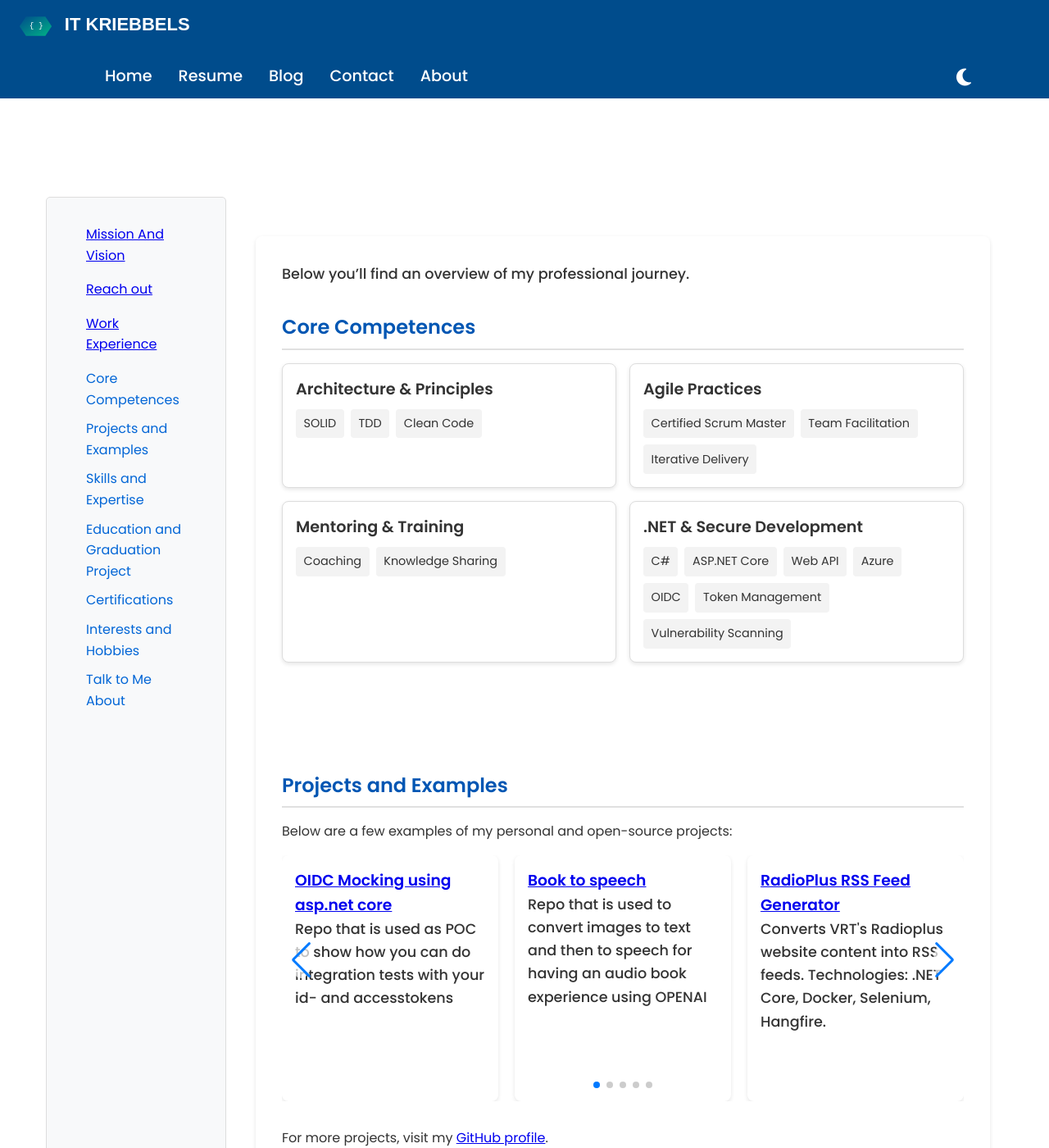
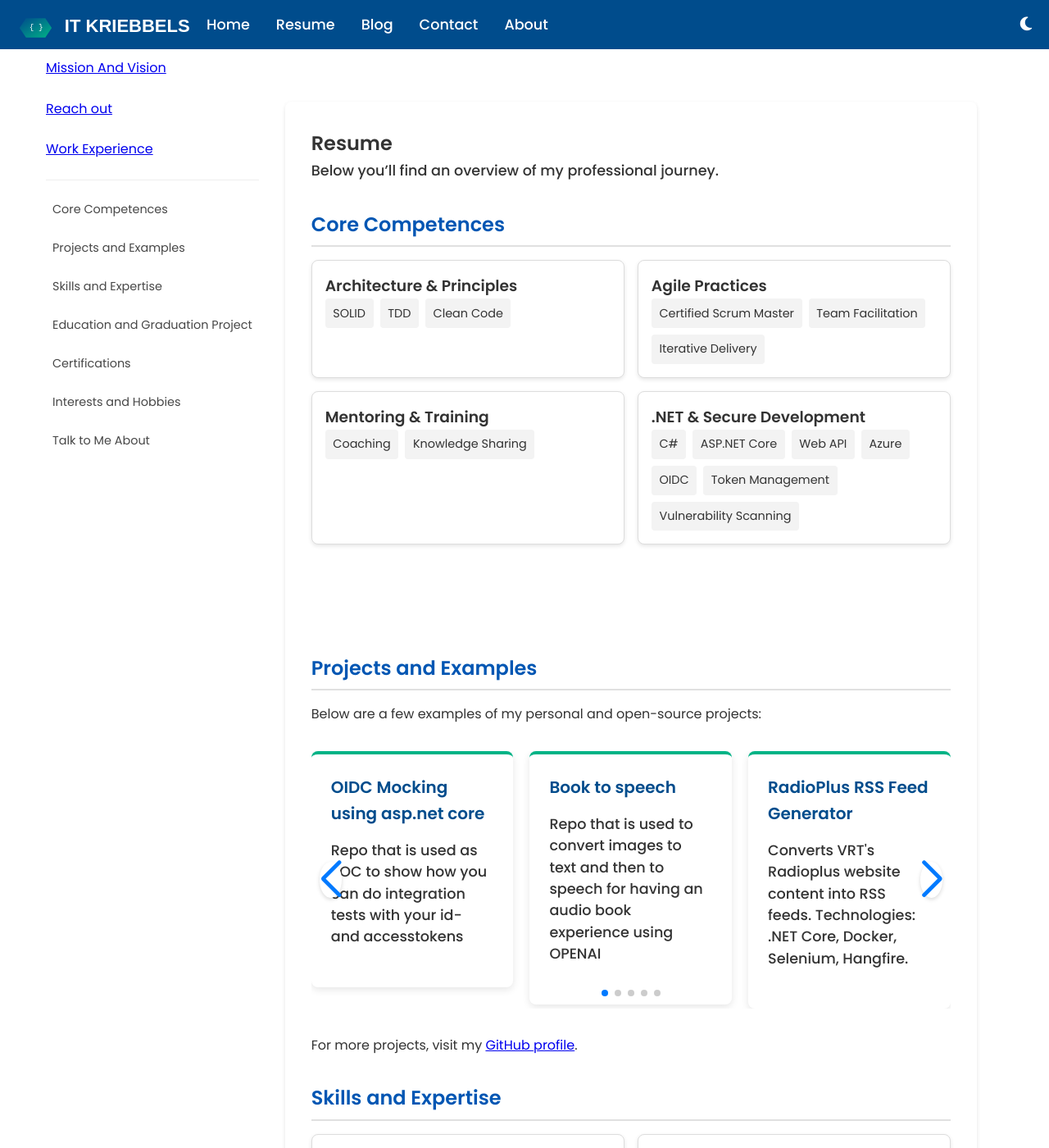
Before and after one commit to kriebb/kriebb.github.io, a Jekyll site: the page built from resume.md, in a window 1280 px wide and 1400 px high. Shown: the whole window at 82% size. Built offline with Jekyll 4.4.1, drawn with Linux system fonts in a browser that asks for light colours; nearby versions of some CDN libraries.

Commit message:
fixing css issues around the header, the main content and the sidebar and the cards of the project

```diff
--- a/assets/css/header.css
+++ b/assets/css/header.css
@@ -2,28 +2,35 @@
 /* General Navbar */
 header {
   background-color: var(--primary-color);
-  position: sticky;
+  position: fixed;
   top: 0;
+  left: 0;
   width: 100%;
   z-index: 999;
-  height: 120px; /* or however tall your header is */
+  height: 60px;
+  display: flex;
+  align-items: center;
+  justify-content: space-between;
+  padding: 0 1rem;
 }
 
 .navbar {
   display: flex;
   align-items: center;
   justify-content: space-between;
-  width: 90%;
-  margin: 0 auto;
-  padding: 0.5rem 1rem; /* Reduced top/bottom space */
-  gap: 1rem;           /* Only if you want consistent spacing */
-  height: 60px;
+  width: 100%;
+}
+
+.nav-logo {
+  display: flex;
+  align-items: center;
+  height: 100%;
 }
 
 img {
-  max-height: 40px;    /* Ensure a consistent logo size */
+  max-height: 40px;
   display: block;
-  margin: 0.5rem 1rem;           /* Remove default margins if any */
+  margin: 0;
 }
 
 /* Hamburger Menu */
@@ -36,30 +43,23 @@ img {
   cursor: pointer;
 }
 
-/* Navigation Links (Default: Hidden on Mobile) */
+/* Navigation Links (Default: Visible on Desktop) */
 .nav-links {
+  display: flex;
   list-style: none;
-  display: none;
-  flex-direction: column;
-  align-items: center;
-  width: 100%;
-  background: var(--primary-color);
-  position: absolute;
-  top: 60px; /* Adjust based on header height */
-  left: 0;
-  padding: 1rem 0;
-  transition: all 0.3s ease-in-out;
+  margin: 0;
+  padding: 0;
+}
+.nav-links li {
+  margin: 0 1rem;
 }
 
-.nav-links li {
-  margin: 1rem 0;
-}
 
 .nav-links a {
   color: var(--white);
   text-decoration: none;
   font-weight: 500;
-  font-size: 1.2rem;
+  font-size: 1.1rem;
   transition: color 0.3s ease;
 }
 
@@ -67,15 +67,11 @@ img {
   color: var(--accent-color);
 }
 
-/* When Menu is Open */
-.nav-open .nav-links {
-  display: flex;
-}
-
+/* Nav Actions (Theme Toggle, etc.) */
 .nav-actions {
   display: flex;
   align-items: center;
-  margin-left: auto; /* Pushes it to the right */
+  margin-left: auto;
 }
 
 /* Explicitly ensure hidden attribute works as expected */
@@ -92,22 +88,25 @@ img {
   transition: transform 0.2s ease;
   width: 24px;
   height: 24px;
-  display: inline-flex; /* Changed from flex to avoid conflict with hidden */
+  display: inline-flex;
   align-items: center;
   justify-content: center;
+  margin-left: 0.5rem;
+  padding: 0.3rem;
 }
 
-/* Specifically adjust the sun icon to match the visual weight of the moon */
 .dark-mode-btn {
-  font-size: 1.5rem;
+  font-size: 1.2rem;
 }
 
 .light-mode-btn {
-  font-size: 1.7rem; /* Slightly larger to compensate for optical differences */
+  font-size: 1.4rem;
 }
 
 .dark-mode-btn:hover, .light-mode-btn:hover {
   transform: scale(1.1);
+  background-color: rgba(255, 255, 255, 0.1);
+  border-radius: 4px;
 }
 
 /* Dark Mode */
@@ -116,54 +115,60 @@ img {
   box-shadow: 0 2px 5px rgba(0, 0, 0, 0.6);
 }
 
-.dark-mode .nav-links {
-  background: var(--dark-primary-color);
-}
-
 .dark-mode .nav-links a {
   color: var(--dark-text-color);
 }
 
 .dark-mode .nav-links a:hover {
+  color: var(--accent-color);
   opacity: 0.8;
 }
 
-/* Show Menu on Desktop */
-@media (min-width: 768px) {
+.dark-mode .nav-toggle,
+.dark-mode .dark-mode-btn,
+.dark-mode .light-mode-btn {
+  color: var(--dark-text-color);
+}
+
+/* Mobile Navigation */
+@media (max-width: 768px) {
+  .nav-toggle {
+    display: block;
+    order: 1;
+  }
+
+  .nav-logo {
+    order: 2;
+    margin: 0 auto;
+  }
+
+  .nav-actions {
+    order: 3;
+  }
+
   .nav-links {
-    display: flex;
-    flex-direction: row;
-    position: static;
-    background: none;
-    width: auto;
-    padding: 0;
+    display: none; /* Hidden by default on mobile */
+    position: absolute;
+    top: 60px;
+    left: 0;
+    width: 100%;
+    background-color: var(--primary-color);
+    flex-direction: column;
+    padding: 1rem 0;
   }
 
   .nav-links li {
-    margin: 0 1rem;
+    margin: 0.7rem 0;
   }
 
-  .nav-toggle {
-    display: none; /* Hide hamburger menu on desktop */
-  }
-}
-
-/* Show Hamburger on Mobile */
-@media (max-width: 768px) {
-  .nav-toggle {
-    display: block;
+  /* When menu is open */
+  .nav-open .nav-links {
+    display: flex;
   }
 
-  .dark-mode-btn {
-    font-size: 1.2rem;
-  }
-
-  .light-mode-btn {
-    font-size: 1.4rem; /* Slightly larger on mobile too */
-  }
-
-  header {
-    transition: transform 0.3s ease-in-out;
+  .dark-mode .nav-links {
+    background-color: var(--dark-primary-color);
+    box-shadow: 0 4px 6px rgba(0, 0, 0, 0.3);
   }
 
   /* Hide header on scroll down */
--- a/assets/css/page.css
+++ b/assets/css/page.css
@@ -300,39 +300,83 @@ details[open] summary {
 
 /* Swiper, etc. (Light Mode) */
 .swiper-container-wrapper {
-  position: relative;
+  margin: 2rem 0;
+  padding: 0;
 }
 
 .swiper {
   width: 100%;
-  height: 300px;
-  margin-bottom: 2rem;
+  padding-bottom: 40px; /* Space for pagination */
 }
 .swiper-slide {
   background-color: var(--white);
   border-radius: 8px;
-  box-shadow: 0 2px 5px rgba(0,0,0,0.1);
+  box-shadow: 0 3px 10px rgba(0, 0, 0, 0.1);
+  padding: 1.5rem;
+  height: auto;
   display: flex;
   flex-direction: column;
-  justify-content: center;
-  align-items: center;
-  padding: 1rem;
+  border-top: 4px solid var(--accent-color);
+  transition: transform 0.3s ease, box-shadow 0.3s ease;
+}
+.swiper-slide:hover {
+  transform: translateY(-5px);
+  box-shadow: 0 5px 15px rgba(0, 0, 0, 0.15);
 }
 
+/* Card content */
+.swiper-slide h3 {
+  margin-top: 0;
+  margin-bottom: 1rem;
+  font-size: 1.25rem;
+  color: var(--primary-color);
+}
+
+.swiper-slide h3 a {
+  color: inherit;
+  text-decoration: none;
+  transition: color 0.2s ease;
+}
+
+.swiper-slide h3 a:hover {
+  color: var(--accent-color);
+}
+
+.swiper-slide p {
+  margin: 0;
+  font-size: 0.95rem;
+  line-height: 1.5;
+  flex-grow: 1;
+}
+
+/* Navigation arrows */
 .swiper-button-prev,
 .swiper-button-next {
-  background-color: rgba(255, 255, 255, 0.7);
+  background-color: var(--white);
+  width: 40px;
+  height: 40px;
   border-radius: 50%;
-  padding: 0.5rem;
-  color: #000;
-  transition: background-color 0.3s ease;
-  position: absolute;
-  top: 50%;
-  transform: translateY(-50%);
-  z-index: 10;
+  box-shadow: 0 2px 5px rgba(0, 0, 0, 0.15);
+  color: var(--primary-color);
+}
+
+.swiper-button-prev:after,
+.swiper-button-next:after {
+  font-size: 18px;
+  font-weight: bold;
 }
 .swiper-button-prev {
   left: 0rem;  /* or 0, or however far you want them outside */
+}
+/* Pagination bullets */
+.swiper-pagination-bullet {
+  background: var(--primary-color);
+  opacity: 0.5;
+}
+
+.swiper-pagination-bullet-active {
+  opacity: 1;
+  background: var(--accent-color);
 }
 
 .swiper-button-next {
@@ -376,10 +420,7 @@ details[open] summary {
 
 /* Card title styling */
 .competency-title {
-  font-size: 1.2rem;
-  font-weight: 600;
-  margin: 0 0 0.5rem 0;
-  color: #333;
+  scroll-margin-top: 70px;
 }
 
 /* Container for each set of items */
@@ -406,10 +447,41 @@ details[open] summary {
 }
 
 
-/* Dark Mode Swiper Slides */
+/* Dark mode adjustments */
 .dark-mode .swiper-slide {
-  background-color: #2a2a2a;
-  box-shadow: 0 2px 5px rgba(0,0,0,0.5);
+  background-color: var(--dark-primary-color);
+  border-top-color: var(--accent-color);
+  box-shadow: 0 3px 10px rgba(0, 0, 0, 0.3);
+}
+
+.dark-mode .swiper-slide h3 {
+  color: var(--dark-text-color);
+}
+
+.dark-mode .swiper-button-prev,
+.dark-mode .swiper-button-next {
+  background-color: var(--dark-primary-color);
+  color: var(--dark-text-color);
+}
+/* Equal height cards */
+.swiper-slide {
+  height: 200px; /* Fixed height */
+}
+
+/* For non-swiper project cards (if you have any) */
+.project-card {
+  background-color: var(--white);
+  border-radius: 8px;
+  box-shadow: 0 3px 10px rgba(0, 0, 0, 0.1);
+  padding: 1.5rem;
+  margin-bottom: 1.5rem;
+  border-top: 4px solid var(--accent-color);
+  transition: transform 0.3s ease, box-shadow 0.3s ease;
+}
+
+.project-card:hover {
+  transform: translateY(-5px);
+  box-shadow: 0 5px 15px rgba(0, 0, 0, 0.15);
 }
 
 /* Footer (Light Mode) */
@@ -431,4 +503,8 @@ footer {
   main {
     max-width: 1200px;
   }
+  .swiper-slide {
+    height: auto;
+    min-height: 180px;
+  }
 }
--- a/assets/css/sidebar.css
+++ b/assets/css/sidebar.css
@@ -1,48 +1,58 @@
+/* Layout container to organize sidebar and main content */
+.layout-container {
+  display: flex;
+  margin-top: 60px; /* Match header height */
+  max-width: 1200px;
+  margin-left: auto;
+  margin-right: auto;
+  padding: 0 1rem;
+}
+
+
 /* Main content: take up the remaining space */
 .main-content {
   flex: 1;
-  min-width: 0; /* prevents overflow in flex layouts */
-  background: #fff;
-  padding: 1rem;
-}
-.layout-container {
-  display: flex;       /* side-by-side layout */
-  margin-top: 120px;    /* match header height */
-  max-width: 1200px;   /* optional: keeps content from stretching too wide */
-  margin-left: auto;   /* center the container horizontally */
-  margin-right: auto;
-  padding: 0 1rem;     /* optional horizontal padding */
+  min-width: 0;
+  padding: 2rem;
 }
 
+/* Add scroll margin to headings to prevent header overlap */
+h1, h2, h3, h4, h5, h6 {
+  scroll-margin-top: 70px; /* Header height + small buffer */
+}
+/* Ensure section headings are visible */
+.page-section h1:first-child,
+.page-content h1:first-child {
+  margin-top: 0;
+  display: block; /* Ensure visibility */
+}
+/* Fix anchor links */
+:target {
+  scroll-margin-top: 70px;
+}
+/* Sidebar styling */
 .sidebar {
-    float: left;
-    width: 220px;
-    margin-right: 20px;
-    padding: 1rem;
-    background: #f8f9fa;
-    border-radius: 5px;
-    border: 1px solid #ddd;
   position: sticky;
-    top: 130px; /* how many pixels from the top */
-    height: calc(100vh - 100px);
+  top: 70px; /* Header height + small buffer */
+  max-height: calc(100vh - 70px);
   overflow-y: auto;
-    flex: 0 0 220px; /* 220px wide */
-
 }
 
-
-
-
-
-
+/* Sidebar heading */
 .sidebar h3 {
   margin-top: 0;
   font-size: 1.1em;
+  color: var(--text-color);
+  border-bottom: 1px solid var(--accent-color);
+  padding-bottom: 0.5rem;
+  margin-bottom: 1rem;
 }
 
+/* Sidebar navigation */
 .sidebar ul {
   list-style-type: none;
   padding-left: 0;
+  margin: 0 0 1.5rem 0;
 }
 
 .sidebar ul li {
@@ -51,23 +61,88 @@
 
 .sidebar ul li a {
   text-decoration: none;
-    color: #0366d6;
+  color: var(--primary-color);
+  display: block;
+  padding: 0.5rem;
+  border-radius: 4px;
+  transition: background-color 0.2s ease;
 }
 
 .sidebar ul li a:hover {
-    text-decoration: underline;
+  background-color: rgba(0, 0, 0, 0.05);
+  text-decoration: none;
 }
 
+/* Table of contents specific styling */
+#toc {
+  border-top: 1px solid #eee;
+  padding-top: 1rem;
+}
+
+#toc li {
+  margin-bottom: 8px;
+  font-size: 0.9rem;
+}
+
+#toc a {
+  color: var(--text-color);
+  opacity: 0.9;
+}
+
+#toc a:hover {
+  opacity: 1;
+}
+
+/* Dark mode overrides */
+.dark-mode .sidebar {
+  background-color: var(--dark-primary-color);
+  border-color: #444;
+}
+
+.dark-mode .sidebar h3 {
+  color: var(--dark-text-color);
+  border-bottom-color: var(--accent-color);
+}
+
+.dark-mode .sidebar ul li a {
+  color: var(--dark-text-color);
+}
+
+.dark-mode .sidebar ul li a:hover {
+  background-color: rgba(255, 255, 255, 0.1);
+}
+
+.dark-mode #toc {
+  border-top-color: #444;
+}
+
+.dark-mode #toc a {
+  color: var(--dark-text-color);
+  opacity: 0.8;
+}
+
+.dark-mode #toc a:hover {
+  opacity: 1;
+}
+
+/* Responsive adjustments */
 @media (max-width: 768px) {
   .layout-container {
     flex-direction: column;
   }
+
   .sidebar {
     width: 100%;
-      margin-bottom: 1rem;
+    margin-right: 0;
+    margin-bottom: 1.5rem;
+    position: relative;
+    top: 0;
+    max-height: none;
+    flex: none;
+  }
 
-    }
   .main-content {
     width: 100%;
+    padding: 1.5rem;
   }
 }
```
Lines whose indentation alone changed are shown as unchanged.
